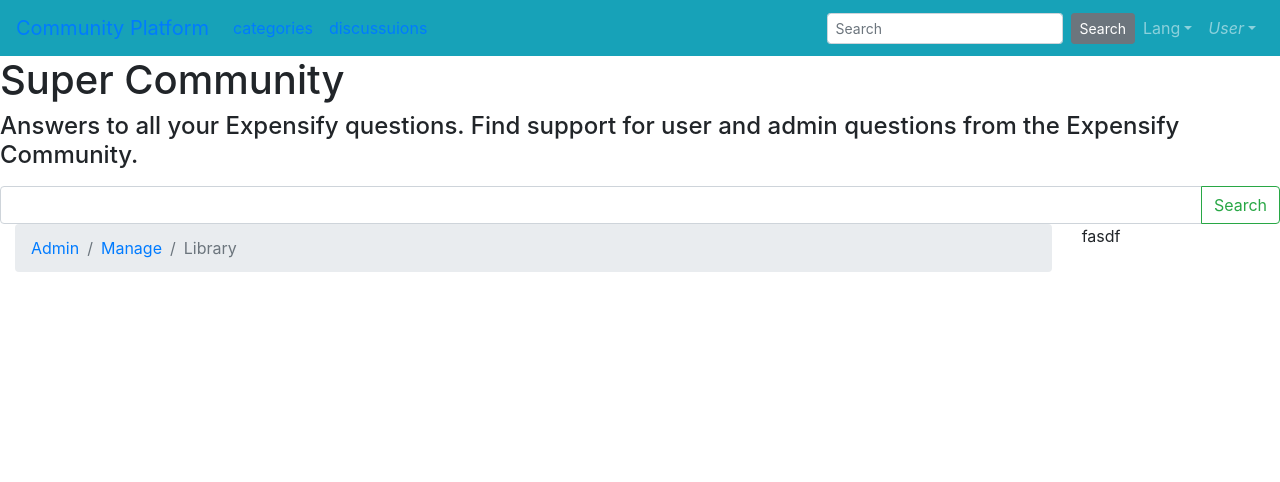
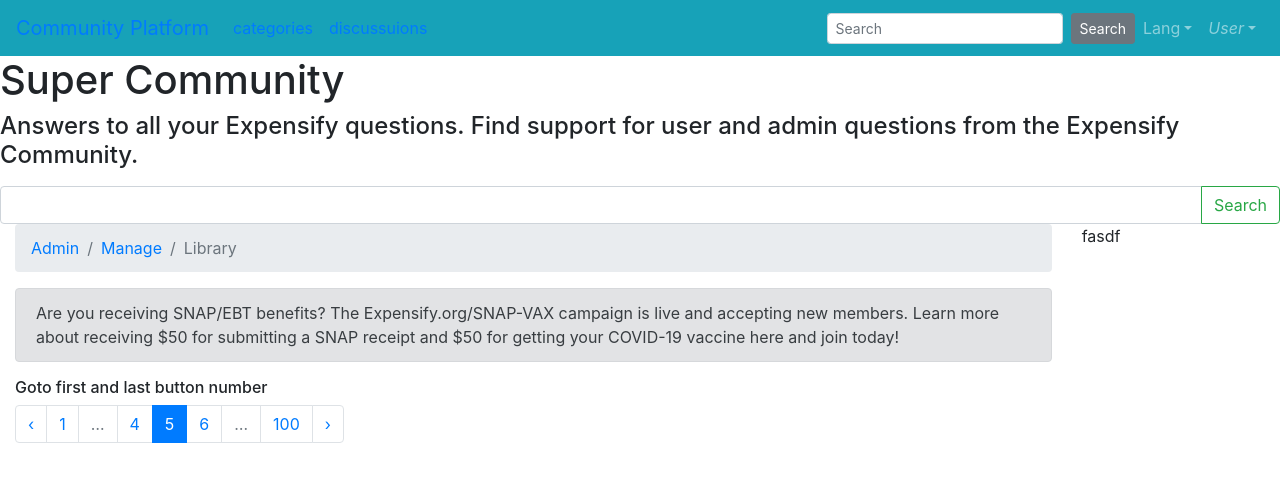
Before and after one commit to mahdikhashan/nuxt-community-platform, a Nuxt app: page / in a window 1280 px wide. Shown: the top 482 px of the page. Built offline with nearby package versions, Linux system fonts and the light colour scheme.

Commit message:
add alert and pagination

```diff
--- a/pages/index.vue
+++ b/pages/index.vue
@@ -1,6 +1,22 @@
 <template>
   <div>
     <b-breadcrumb :items="items"></b-breadcrumb>
+    <b-alert variant="secondary" show>
+      Are you receiving SNAP/EBT benefits? The Expensify.org/SNAP-VAX campaign
+      is live and accepting new members. Learn more about receiving $50 for
+      submitting a SNAP receipt and $50 for getting your COVID-19 vaccine here
+      and join today!
+    </b-alert>
+    <div class="mt-3">
+      <h6>Goto first and last button number</h6>
+      <b-pagination-nav
+        v-model="currentPage"
+        :number-of-pages="pages"
+        base-url="#"
+        first-number
+        last-number
+      ></b-pagination-nav>
+    </div>
   </div>
 </template>
 
@@ -24,6 +40,8 @@
           active: true,
         },
       ],
+      pages: 100,
+      currentPage: 5,
     };
   },
 };
```
